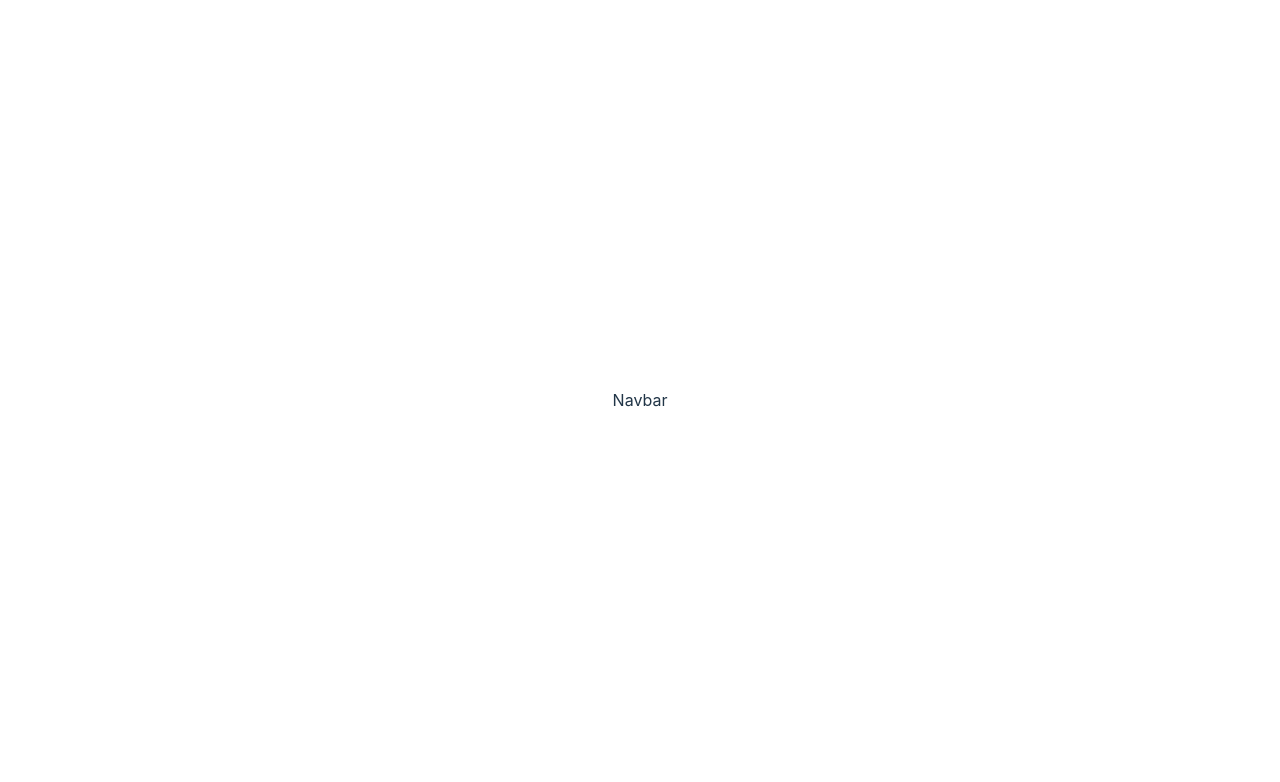
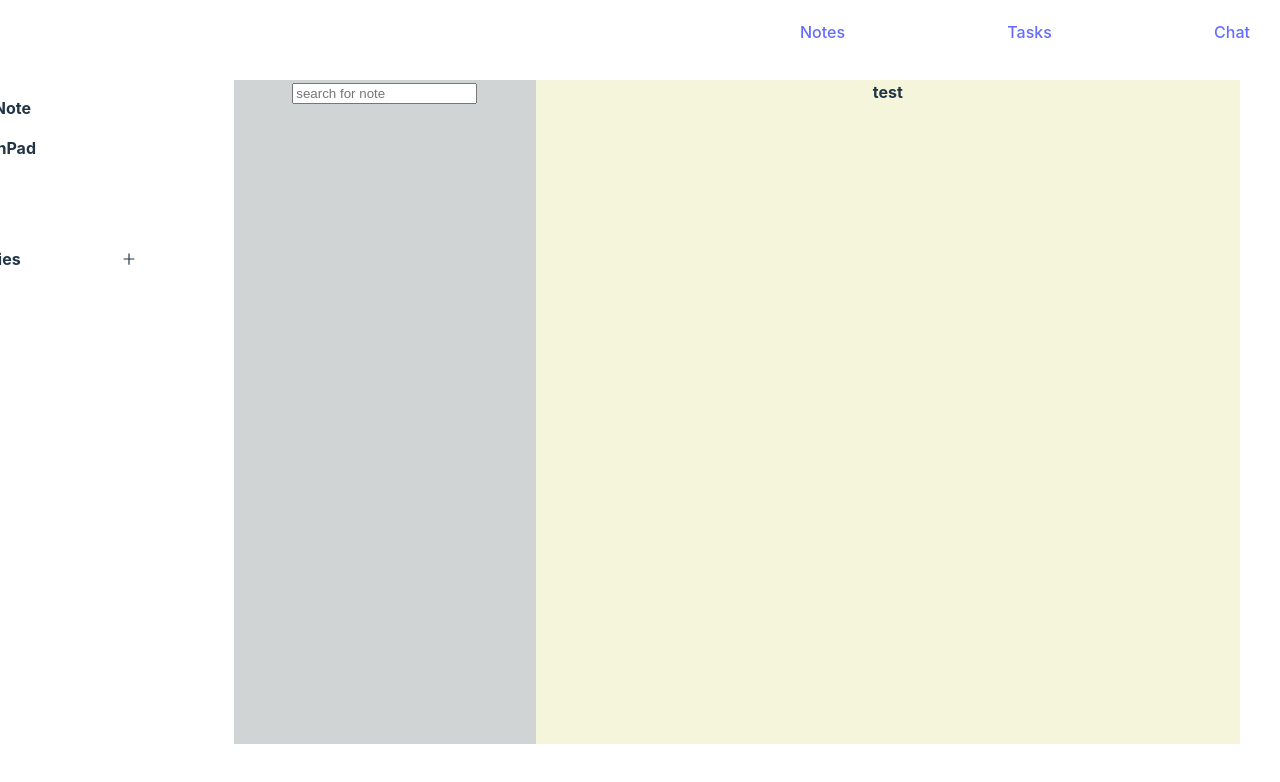
Before and after one commit to MarwenCode/MIND-3, a React (Vite) app in the folder client/: page /notes in a window 1280 px wide. Before the commit this address had no page. Shown: the top 782 px of the page. Built offline with nearby package versions, Linux system fonts and the light colour scheme.

Commit message:
add UI for notes

```diff
--- a/client/package.json
+++ b/client/package.json
@@ -23,5 +23,5 @@
     "@vitejs/plugin-react": "^3.1.0",
     "vite": "^4.1.0"
   },
-  "proxy":"http://localhost:8000/api/"
+  "proxy": "http://localhost:8000/api/"
 }
--- a/client/src/App.jsx
+++ b/client/src/App.jsx
@@ -2,8 +2,9 @@ import { useState } from 'react';
 import { BrowserRouter as Router, Routes, Route } from "react-router-dom";
 import Register from './pages/register/Register';
 import Login from './pages/login/Login';
-import Navbar from './navbar/Navbar';
 import Home from './pages/home/Home';
+import Navbar from './pages/navbar/Navbar';
+import Notes from './components/notes/Notes';
 
 import './App.scss'
 
@@ -13,11 +14,13 @@ function App() {
   return (
     <Router>
     <div className="App" >
-      <Navbar />
+      <Navbar/>
+
       <Routes>
         <Route path="/" element={<Home />} />
         <Route path="/register" element={<Register />} />
         <Route path="/login" element={<Login />} />
+        <Route path="/notes" element={<Notes />} />
 
       </Routes>
     </div>
--- /dev/null
+++ b/client/src/components/notes/Notes.jsx
@@ -0,0 +1,64 @@
+import React from "react";
+import { MdOutlineAdd, MdExpandMore } from "react-icons/md";
+import { FaPen } from "react-icons/fa";
+import { GoNote } from "react-icons/go";
+import { AiOutlinePlus } from "react-icons/ai";
+import "./notes.scss";
+
+const Notes = () => {
+  return (
+    <div className="notes">
+      <div className="right">
+        <ul className="elements">
+          <li className="AddNote">
+            <MdOutlineAdd className="icon" />
+            <span>New Note</span>
+          </li>
+          <li className="scratchpad">
+
+            <FaPen className="pen" />
+            <span>ScratchPad</span>
+          </li>
+          <li className="notes">
+            <GoNote className="nt" />
+            <span>Notes</span>
+          </li>
+          <li className="categories">
+
+
+            <summary className="more">
+
+              <MdExpandMore   /> Categories
+              <AiOutlinePlus className="plus"/>
+
+
+
+            </summary>
+
+
+
+
+
+
+
+          </li>
+
+        </ul>
+      </div>
+      <div className="center">
+        <input
+
+        type="text"
+        placeholder="search for note"
+
+        />
+
+
+
+      </div>
+      <div className="left">test</div>
+    </div>
+  );
+};
+
+export default Notes;
--- /dev/null
+++ b/client/src/components/notes/notes.scss
@@ -0,0 +1,104 @@
+.notes {
+  display: flex;
+  margin-top: 6%;
+  margin-left: -9%;
+  font-weight: 700;
+  height: 83vh;
+
+  .right {
+    flex: 3;
+    // background-color: rgb(85, 160, 226);
+    // height: 100%;
+    cursor: pointer;
+
+    .elements {
+      list-style-type: none;
+
+      margin-left: -250px;
+
+      li {
+        display: block;
+        height: 40px;
+        .nt {
+          color: grey;
+          margin-right: 10px;
+          width: 20px;
+        }
+        .icon {
+          margin-right: 10px;
+          width: 20px;
+          background-color: rgb(64, 131, 231);
+          border-radius: 20px;
+        }
+
+        .pen {
+          color: grey;
+          margin-right: 10px;
+        }
+        .more {
+        //   color: grey;
+          margin-right: 20px;
+          position: relative;
+          align-items: center;
+          justify-content: center;
+
+          .plus {
+            // margin-right: -70px;
+            margin-left:100px;
+            position: absolute;
+          margin-bottom: 30px;
+          margin-top: 4px;
+
+          }
+
+        }
+
+        // .addBtn {
+        //     // margin-left: 60px;
+        // }
+        .AddNote {
+            height: 60px;
+        }
+
+
+
+      }
+
+      li.AddNote:hover{
+        background-color: rgb(67, 117, 226);
+        border-radius: 5px;
+
+
+      }
+
+      li.scratchpad:hover{
+        background-color: rgb(60, 62, 65);
+        border-radius: 5px;
+
+
+      }
+
+      li.notes:hover{
+        background-color: rgb(60, 62, 65);
+        border-radius: 5px;
+
+
+      }
+
+
+
+
+
+
+
+    }
+  }
+  .center {
+    flex: 3;
+    background-color: rgb(208, 212, 212);
+  }
+  .left {
+    flex: 7;
+    background-color: beige;
+  }
+}
--- a/client/src/index.scss
+++ b/client/src/index.scss
@@ -24,11 +24,11 @@ a:hover {
 }
 
 body {
-  margin: 0;
-  display: flex;
-  place-items: center;
-  min-width: 320px;
-  min-height: 100vh;
+  // margin: 0;
+  // display: flex;
+  // place-items: center;
+  // min-width: 320px;
+  // min-height: 100vh;
 }
 
 h1 {
--- a/client/src/navbar/Navbar.jsx
+++ /dev/null
@@ -1,9 +0,0 @@
-import React from 'react'
-
-const Navbar = () => {
-  return (
-    <div>Navbar</div>
-  )
-}
-
-export default Navbar
--- a/client/src/pages/home/Home.jsx
+++ b/client/src/pages/home/Home.jsx
@@ -1,8 +1,13 @@
-import React from 'react'
+import React from 'react';
+import Navbar from '../navbar/Navbar';
 
 const Home = () => {
   return (
-    <div>Home</div>
+    <div className='home'>
+
+
+
+    </div>
   )
 }
 
--- a/client/src/pages/home/home.scss
+++ b/client/src/pages/home/home.scss
@@ -0,0 +1,3 @@
+.home {
+
+}
--- /dev/null
+++ b/client/src/pages/navbar/Navbar.jsx
@@ -0,0 +1,33 @@
+import React from 'react';
+import { Link } from "react-router-dom";
+import "./navbar.scss"
+
+const Navbar = () => {
+  return (
+    <div className="sideBar">
+      <ul className="section">
+
+
+        <Link to="/notes" className="link">
+          <li className="item">  Notes </li>
+
+        </Link>
+
+        <Link to="/tasks" className="link">
+          <li className="item">   Tasks</li>
+        </Link>
+        <Link to="/chat" className="link">
+          <li className="item"> Chat</li>
+        </Link>
+
+
+
+
+
+
+      </ul>
+    </div>
+  );
+}
+
+export default Navbar
--- /dev/null
+++ b/client/src/pages/navbar/navbar.scss
@@ -0,0 +1,26 @@
+.sideBar {
+    position: sticky;
+    margin: -3%  60%;
+
+    .section {
+        list-style-type: none;
+        display: flex;
+
+        justify-content: space-between;
+        align-items: center;
+
+        width: 450px;
+
+
+
+
+
+        .item {
+
+
+
+        }
+
+
+    }
+}
```
Also changed, not shown: client/src/navbar/navbar.scss (deleted), 1 other file (tests, documents, lock files or other folders).
